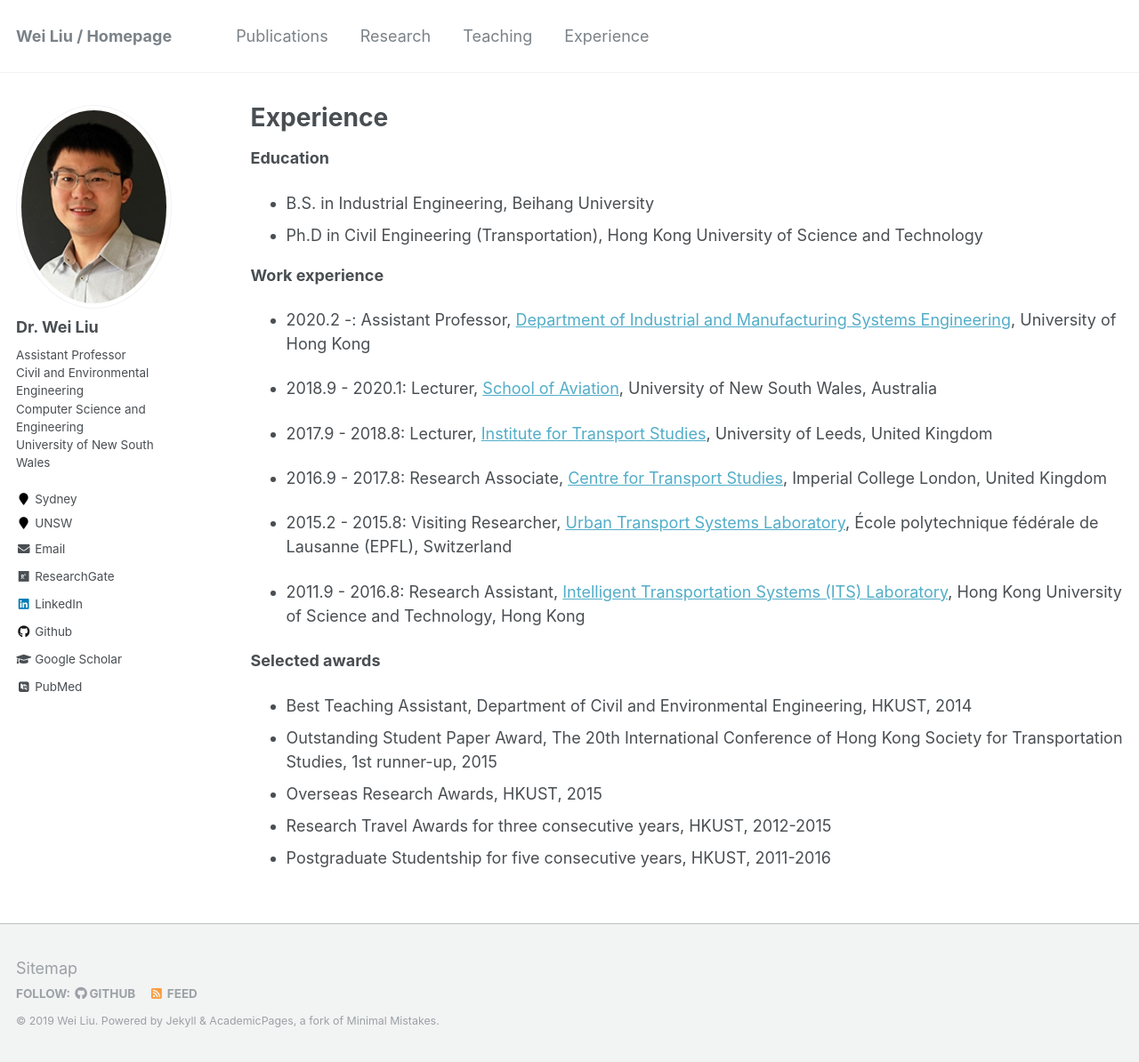
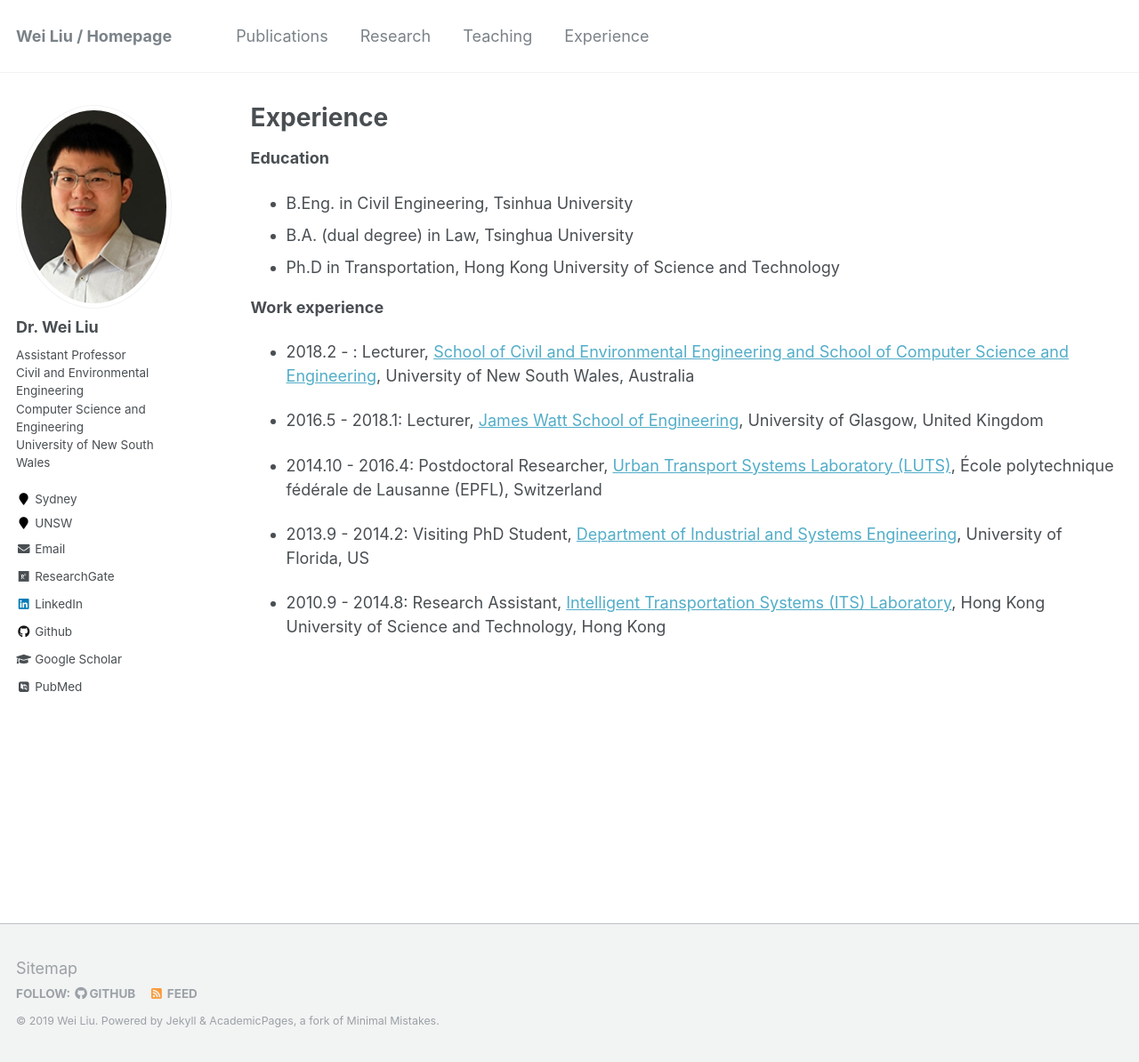
Before and after one commit to weiliu2016/weiliu2016.github.io, a Jekyll site: the page built from _pages/experience.md, in a window 1280 px wide and 1194 px high. Shown: the whole window at 89% size. Built offline with Jekyll 4.4.1, drawn with Linux system fonts in a browser that asks for light colours; some web fonts are replaced.

Commit message:
Update experience.md

```diff
--- a/_pages/experience.md
+++ b/_pages/experience.md
@@ -11,27 +11,18 @@ redirect_from:
 
 **Education**
 
-* B.S. in Industrial Engineering, Beihang University
-* Ph.D in Civil Engineering (Transportation), Hong Kong University of Science and Technology
+* B.Eng. in Civil Engineering, Tsinhua University
+* B.A. (dual degree) in Law, Tsinghua University
+* Ph.D in Transportation, Hong Kong University of Science and Technology
 
 **Work experience**
 
-* 2020.2 -: Assistant Professor, [Department of Industrial and Manufacturing Systems Engineering](https://www.imse.hku.hk/), University of Hong Kong
+* 2018.2 - : Lecturer, [School of Civil and Environmental Engineering and School of Computer Science and Engineering](https://research.unsw.edu.au/people/dr-fangni-zhang), University of New South Wales, Australia
 
-* 2018.9 - 2020.1: Lecturer, [School of Aviation](https://research.unsw.edu.au/people/dr-fangni-zhang), University of New South Wales, Australia
+* 2016.5 - 2018.1: Lecturer, [James Watt School of Engineering](https://www.gla.ac.uk/schools/engineering/), University of Glasgow, United Kingdom
 
-* 2017.9 - 2018.8: Lecturer, [Institute for Transport Studies](https://environment.leeds.ac.uk/transport), University of Leeds, United Kingdom
+* 2014.10 - 2016.4: Postdoctoral Researcher, [Urban Transport Systems Laboratory (LUTS)](https://www.epfl.ch/labs/luts/), École polytechnique fédérale de Lausanne (EPFL), Switzerland
 
-* 2016.9 - 2017.8: Research Associate, [Centre for Transport Studies](https://www.imperial.ac.uk/transport-studies), Imperial College London, United Kingdom
+* 2013.9 - 2014.2: Visiting PhD Student, [Department of Industrial and Systems Engineering](https://www.ise.ufl.edu/), University of Florida, US
 
-* 2015.2 - 2015.8: Visiting Researcher, [Urban Transport Systems Laboratory](https://www.epfl.ch/labs/luts/), École polytechnique fédérale de Lausanne (EPFL), Switzerland
-
-* 2011.9 - 2016.8: Research Assistant, [Intelligent Transportation Systems (ITS) Laboratory](https://sites.google.com/view/hkustits/home), Hong Kong University of Science and Technology, Hong Kong
-
-**Selected awards**
-
-* Best Teaching Assistant, Department of Civil and Environmental Engineering, HKUST, 2014
-* Outstanding Student Paper Award, The 20th International Conference of Hong Kong Society for Transportation Studies, 1st runner-up, 2015
-* Overseas Research Awards, HKUST, 2015
-* Research Travel Awards for three consecutive years, HKUST, 2012-2015
-* Postgraduate Studentship for five consecutive years, HKUST, 2011-2016
+* 2010.9 - 2014.8: Research Assistant, [Intelligent Transportation Systems (ITS) Laboratory](https://sites.google.com/view/hkustits/home), Hong Kong University of Science and Technology, Hong Kong
```
